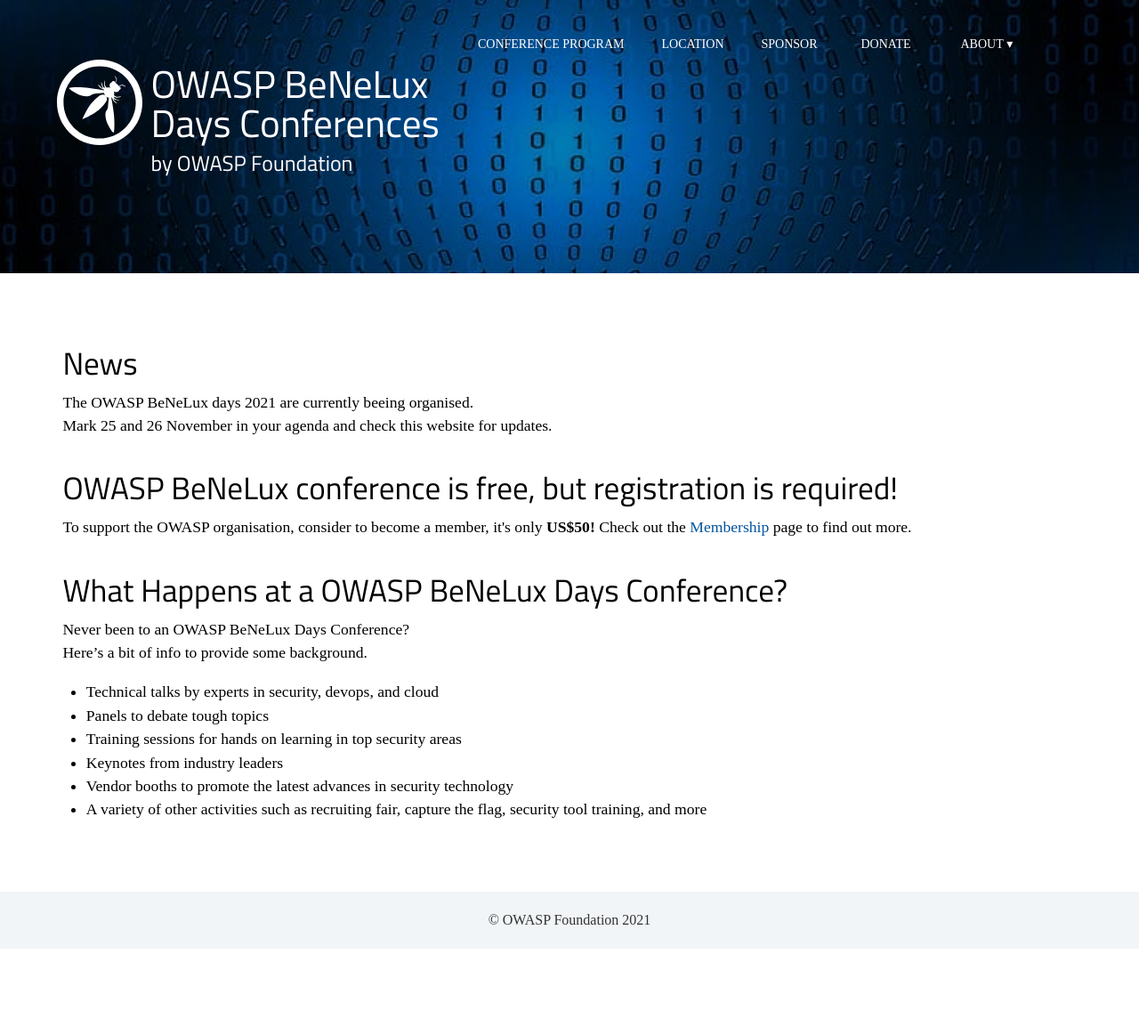
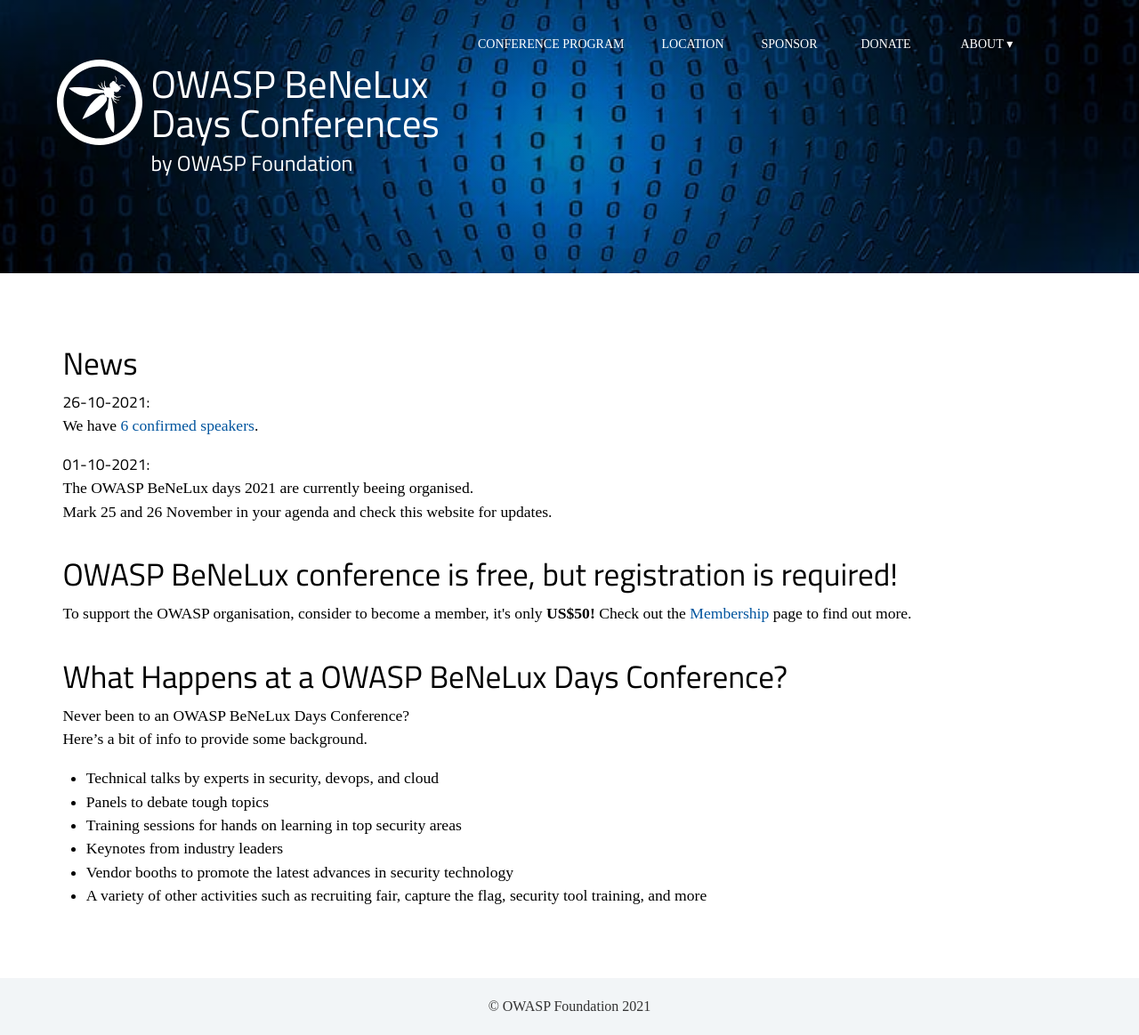
Before and after one commit to dm-17/Owasp-BeNeLux-Days-2021, a Jekyll site: the page built from index.html, in a window 1280 px wide. Shown: the whole page at 89% size. Built offline with Jekyll 4.4.1, drawn with Linux system fonts in a browser that asks for light colours; some web fonts are replaced; before the commit the page ends 1066 px from its top, so only the background shows below that.

Commit message:
News about 6 confirmed speakers added.

```diff
--- /dev/null
+++ b/_data/news.yml
@@ -0,0 +1,6 @@
+- date : 26-10-2021
+  text : We have <a href="program/conference">6 confirmed speakers</a>.
+- date : 01-10-2021
+  text : >-
+         The OWASP BeNeLux days 2021 are currently beeing organised. <br>
+         Mark 25 and 26 November in your agenda and check this website for updates.
--- a/index.html
+++ b/index.html
@@ -6,9 +6,10 @@
 <section class="punch">
 <br><br>
 <h2>News</h2>
-<p>The OWASP BeNeLux days 2021 are currently beeing organised. <br>
-   Mark 25 and 26 November in your agenda and check this website for updates.
-</p>
+{% for news in site.data.news %}
+  <h5>{{news.date}}:</h5>
+  <p>{{news.text}}</p>
+{% endfor %}
 <br>
 <h2>OWASP BeNeLux conference is free, but registration is required!</h2>
 <p>To support the OWASP organisation, consider to become a member, it's only <strong>US$50!</strong> Check out the <a href="https://wiki.owasp.org/index.php/Membership">Membership</a> page to find out more.</p>
```
